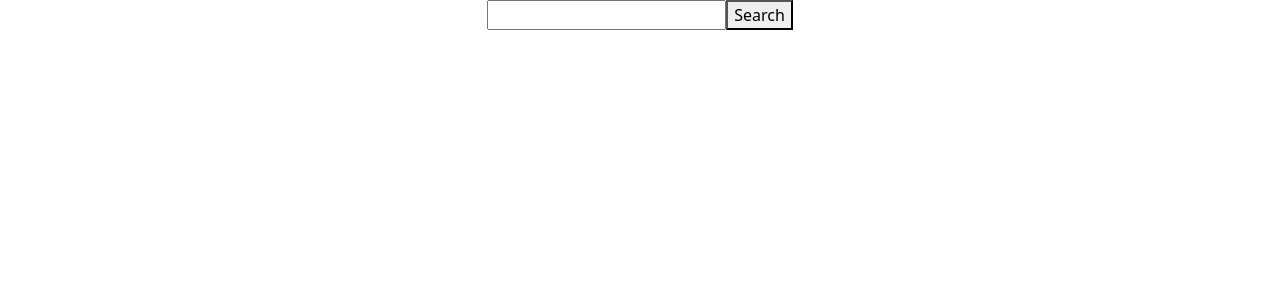
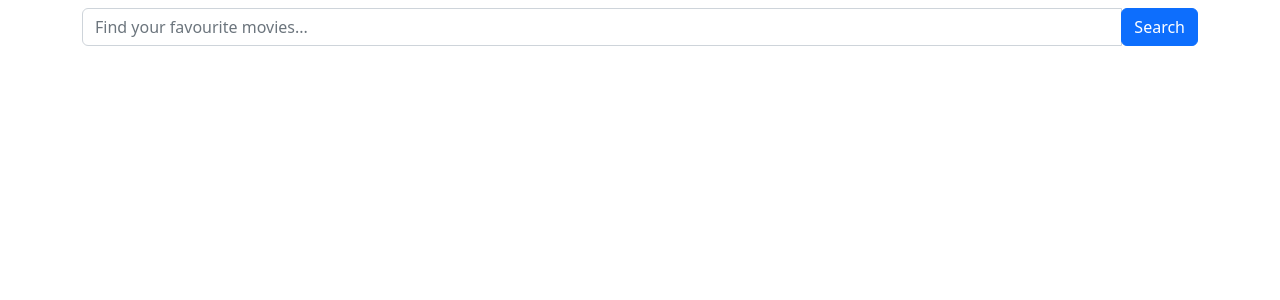
Before and after one commit to AlexTailor/MovieTitles, a React (Create React App) app: page / in a window 1280 px wide. Shown: the top 300 px of the page. Built offline with nearby package versions, Linux system fonts and the light colour scheme.

Commit message:
Display spinner

```diff
--- /dev/null
+++ b/src/components/SearchMovies/MovieRow/MovieRow.css
@@ -0,0 +1,4 @@
+.card-body h5:hover {
+  opacity: 0.5;
+  cursor: pointer;
+}
--- a/src/components/SearchMovies/MovieRow/MovieRow.jsx
+++ b/src/components/SearchMovies/MovieRow/MovieRow.jsx
@@ -1,4 +1,5 @@
 import React from "react";
+import "./MovieRow.css";
 
 export default function MovieRow(props) {
   return (
@@ -6,7 +7,7 @@ export default function MovieRow(props) {
       <div className="card text-center">
         <img
           className="card-img-top img-thumbnail"
-          src={props.movie.img.url}
+          src={props.movie.img ? props.movie.img.url : ""}
           alt={props.movie.id}
         />
         <div className="card-body">
@@ -22,7 +23,7 @@ export default function MovieRow(props) {
         </div>
         <ul className="list-group list-group-flush">
           <li className="list-group-item">
-            Category: {props.movie.genres[0].name}
+            Category: {props.movie.genres[0] ? props.movie.genres[0].name : "-"}
           </li>
           <li className="list-group-item">Score: {props.movie.score}</li>
         </ul>
--- a/src/components/SearchMovies/SearchBox/SearchBox.jsx
+++ b/src/components/SearchMovies/SearchBox/SearchBox.jsx
@@ -8,15 +8,26 @@ export default function SearchBox(props) {
   }
 
   return (
-    <div>
+    <div className="navbar">
+      <div className="input-group mb-3">
         <input
           type="text"
+          className="form-control"
+          placeholder="Find your favourite movies..."
           required
           value={inputText}
           onChange={(e) => setInputText(e.target.value)}
           onKeyDown={(e) => handleEnterPress(e)}
         />
-      <button onClick={() => props.setMovieName(inputText)}>Search</button>
+        <div className="input-group-append">
+          <button
+            className="btn btn-primary"
+            onClick={() => props.setMovieName(inputText)}
+          >
+            Search
+          </button>
+        </div>
+      </div>
     </div>
   );
 }
--- a/src/components/SearchMovies/SearchMovies.jsx
+++ b/src/components/SearchMovies/SearchMovies.jsx
@@ -2,6 +2,7 @@ import axios from "axios";
 import React, { useState, useEffect } from "react";
 import MoviesTable from "./MoviesTable/MoviesTable";
 import SearchBox from "./SearchBox/SearchBox";
+import LoadingSpinner from "../Spinner/LoadingSpinner";
 
 const MOVIES_QUERY = `
     query SearchMovies($title: String!) {
@@ -23,9 +24,11 @@ const MOVIES_QUERY = `
 export default function SearchMovies() {
   const [movieName, setMovieName] = useState("");
   const [movies, setMovies] = useState([]);
+  const [isLoading, setIsLoading] = useState(false);
 
   useEffect(() => {
-    movieName &&
+    if (movieName) {
+      setIsLoading(true);
       axios
         .post(
           "https://tmdb.sandbox.zoosh.ie/dev/grphql",
@@ -35,13 +38,17 @@ export default function SearchMovies() {
           }
         )
         .then((res) => res.data.data)
-        .then((data) => setMovies(data.searchMovies));
+        .then((data) => {
+          setIsLoading(false);
+          setMovies(data.searchMovies);
+        });
+    }
   }, [movieName]);
 
   return (
     <div className="container">
       <SearchBox setMovieName={setMovieName} />
-      {!!movies && <MoviesTable movies={movies} />}
+      {isLoading ? <LoadingSpinner /> : <MoviesTable movies={movies} />}
     </div>
   );
 }
--- a/src/components/SearchMovies/WikiModal/WikiModal.jsx
+++ b/src/components/SearchMovies/WikiModal/WikiModal.jsx
@@ -1,7 +1,6 @@
 import React from "react";
 
 export default function WikiModal(props) {
-  console.log(props.searchResult);
   const isMobile = navigator.userAgentData.mobile;
   const wikiUrl = isMobile
     ? props.searchResult.content_urls.mobile.page
--- /dev/null
+++ b/src/components/Spinner/LoadingSpinner.jsx
@@ -0,0 +1,10 @@
+import React from "react";
+import "./spinner.css";
+
+export default function LoadingSpinner() {
+  return (
+    <div className="spinner-container">
+      <div className="loading-spinner"></div>
+    </div>
+  );
+}
--- /dev/null
+++ b/src/components/Spinner/spinner.css
@@ -0,0 +1,16 @@
+@keyframes spinner {
+  0% {
+    transform: rotate(0deg);
+  }
+  100% {
+    transform: rotate(360deg);
+  }
+}
+.loading-spinner {
+  width: 50px;
+  height: 50px;
+  border: 10px solid #f3f3f3;
+  border-top: 10px solid #383636;
+  border-radius: 50%;
+  animation: spinner 1.5s linear infinite;
+}
```
Lines whose indentation alone changed are shown as unchanged.
